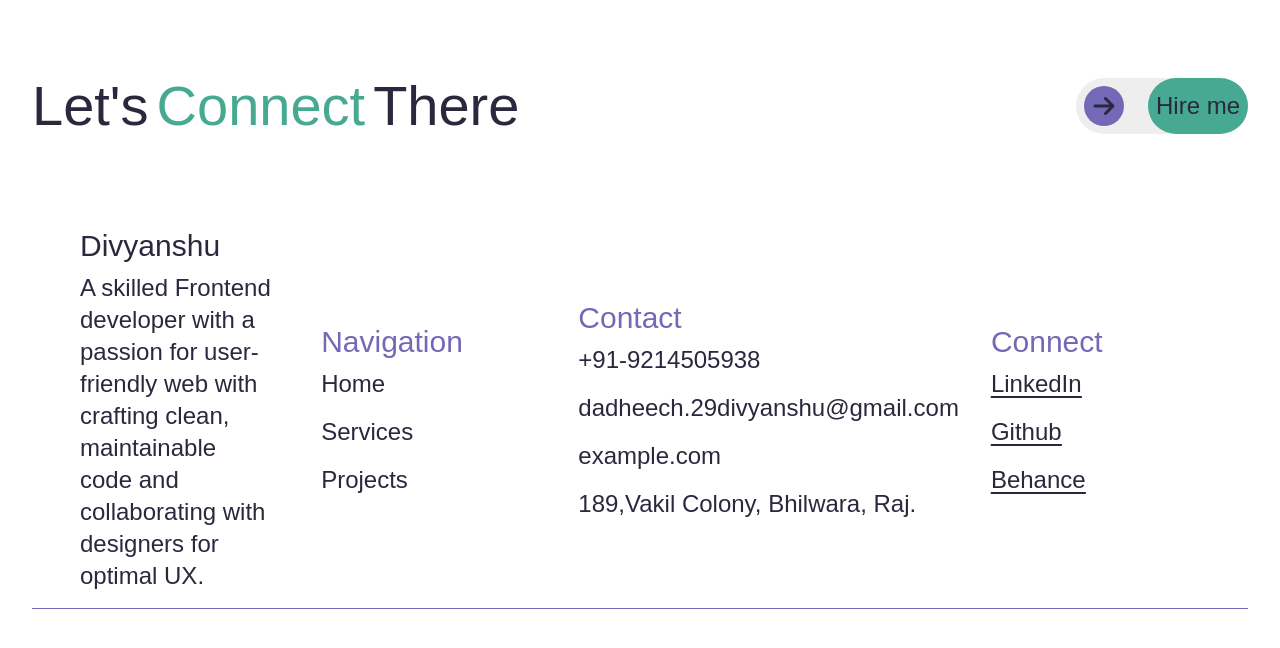
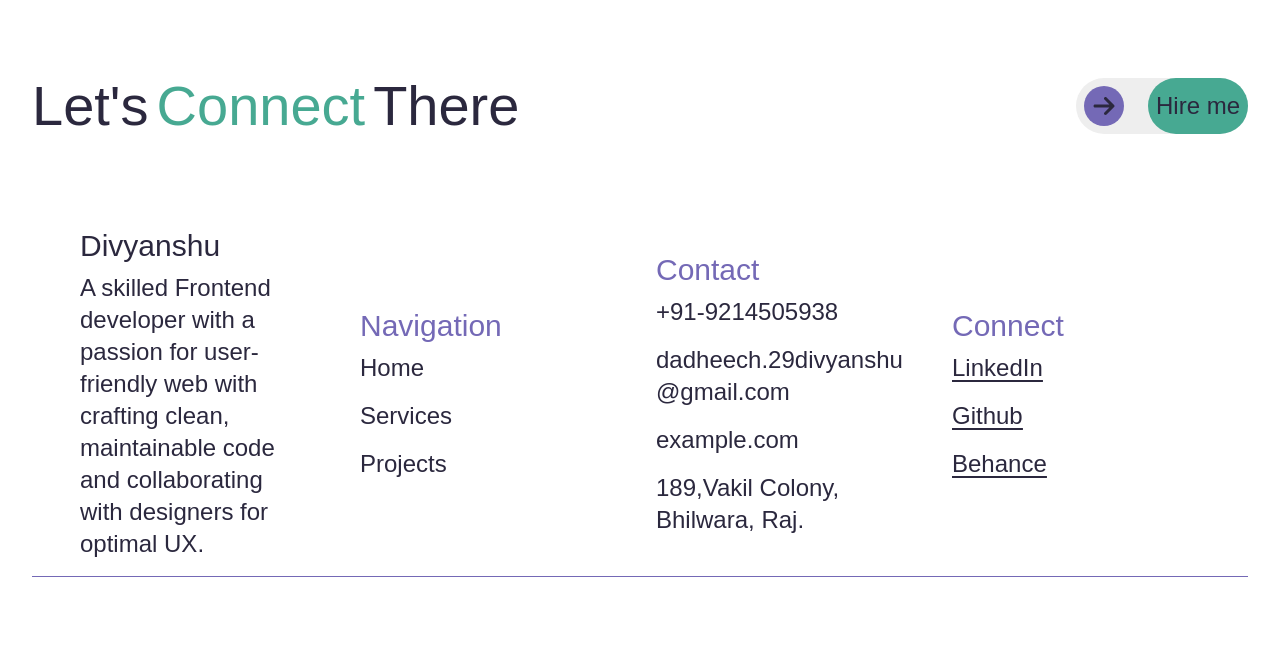
Before and after one commit to Divyanshu-2915/portfolio, a React (Create React App) app: page /Footer in a window 1280 px wide. Shown: the top 648 px of the page. Built offline with nearby package versions, Linux system fonts and the light colour scheme.

Commit message:
completed

```diff
--- a/src/port-components/Footer.jsx
+++ b/src/port-components/Footer.jsx
@@ -48,7 +48,7 @@ const FooterPage = () => {
             <h1 className="text-[#7469B6] text-3xl">Contact</h1>
             <ul className="text-2xl w-full flex flex-col gap-4">
               <li>+91-9214505938</li>
-              <li>dadheech.29divyanshu@gmail.com</li>
+              <li>dadheech.29divyanshu<br/>@gmail.com</li>
               <li>example.com</li>
               <li>189,Vakil Colony, Bhilwara, Raj.</li>
             </ul>
```
